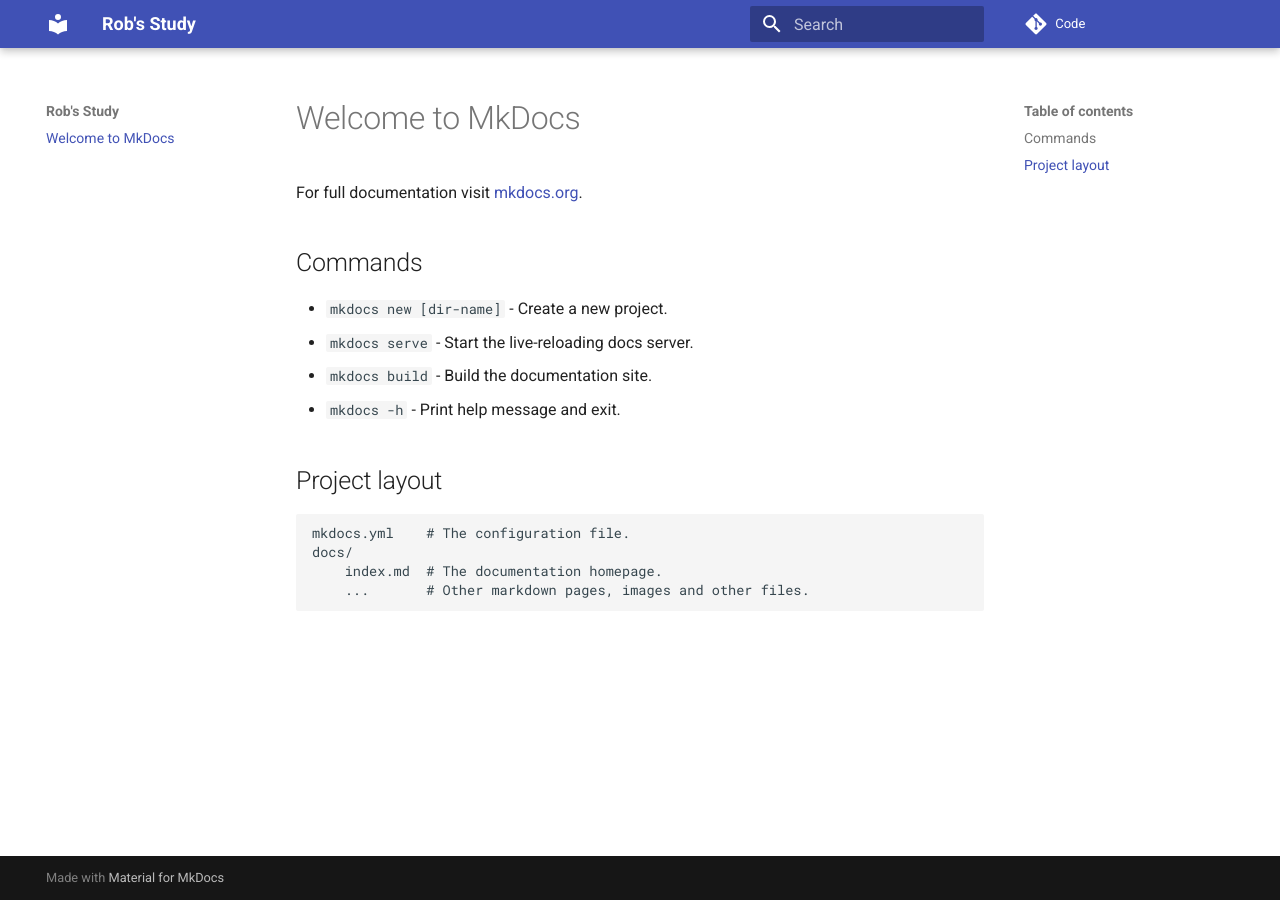
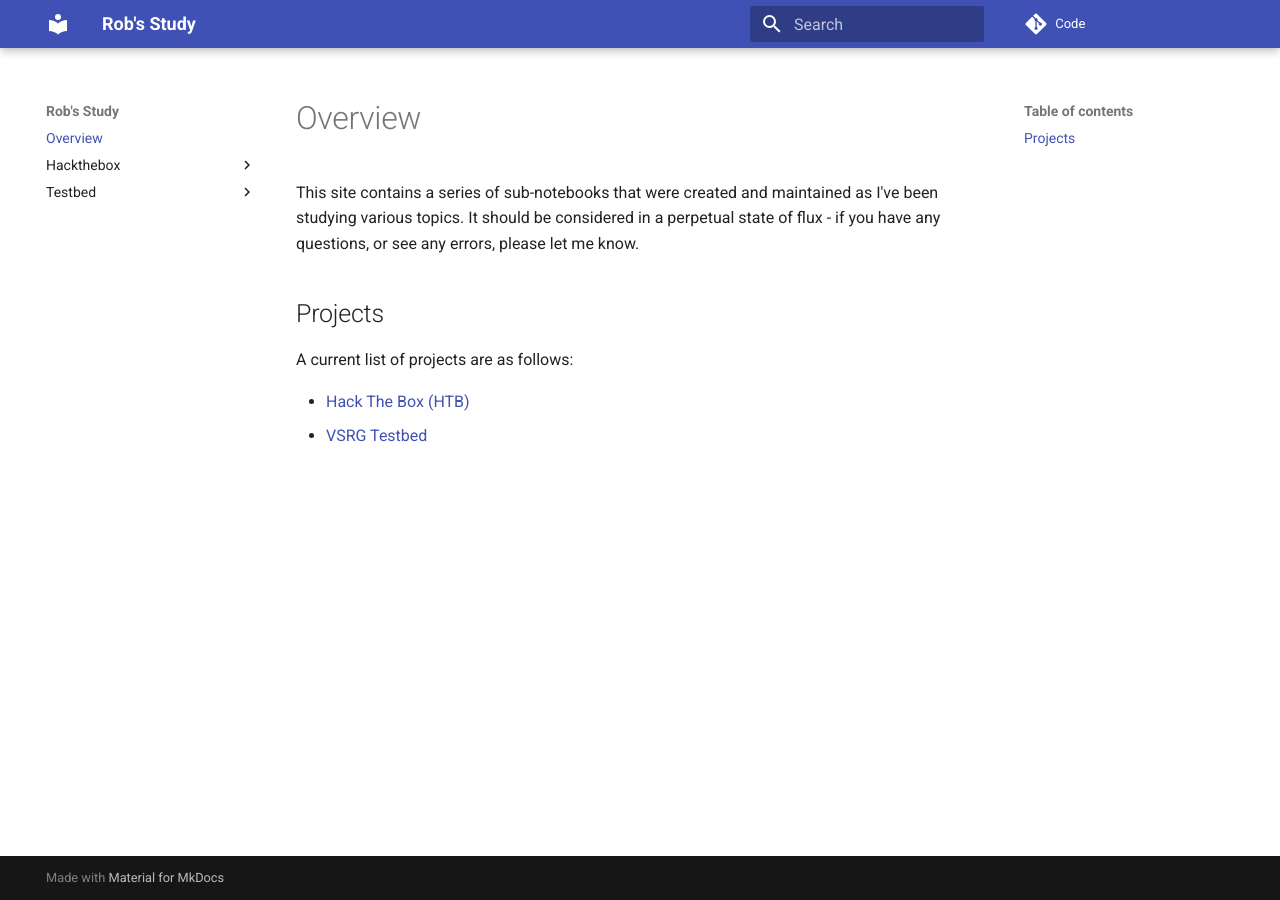
Before and after one commit to argodev/study, an MkDocs documentation site: the page built from docs/index.md, in a window 1280 px wide. Built offline with MkDocs 1.6.1 and Material for MkDocs 9.7.7, drawn with Linux system fonts in a browser that asks for light colours.

```diff
--- a/docs/index.md
+++ b/docs/index.md
@@ -1,17 +1,10 @@
-# Welcome to MkDocs
+# Overview
 
-For full documentation visit [mkdocs.org](https://www.mkdocs.org).
+This site contains a series of sub-notebooks that were created and maintained as I've been studying various topics. It should be considered in a perpetual state of flux - if you have any questions, or see any errors, please let me know.
 
-## Commands
+## Projects
 
-* `mkdocs new [dir-name]` - Create a new project.
-* `mkdocs serve` - Start the live-reloading docs server.
-* `mkdocs build` - Build the documentation site.
-* `mkdocs -h` - Print help message and exit.
+A current list of projects are as follows:
 
-## Project layout
-
-    mkdocs.yml    # The configuration file.
-    docs/
-        index.md  # The documentation homepage.
-        ...       # Other markdown pages, images and other files.
+* [Hack The Box (HTB)](/hackthebox/)
+* [VSRG Testbed](/testbed/)
--- a/mkdocs.yml
+++ b/mkdocs.yml
@@ -7,6 +7,56 @@ theme:
 repo_url: https://code.ornl.gov/ru7/study
 
 
+# markdown_extensions:
+#   - admonition
+#   - pymdownx.arithmatex
+#   - pymdownx.betterem:
+#       smart_enable: all
+#   - pymdownx.superfences:
+#       custom_fences:
+#         - name: mermaid
+#           class: mermaid-xperimental
+#           format: !!python/name:pymdownx.superfences.fence_code_format
+
+# Extensions
+markdown_extensions:
+  - admonition
+  - abbr
+  - attr_list
+  - def_list
+  - footnotes
+  - meta
+  - md_in_html
+  - toc:
+      permalink: true
+  - pymdownx.arithmatex:
+      generic: true
+  - pymdownx.betterem:
+      smart_enable: all
+  - pymdownx.caret
+  - pymdownx.details
+  - pymdownx.emoji:
+      emoji_index: !!python/name:materialx.emoji.twemoji
+      emoji_generator: !!python/name:materialx.emoji.to_svg
+  - pymdownx.highlight
+  - pymdownx.inlinehilite
+  - pymdownx.keys
+  - pymdownx.magiclink:
+      repo_url_shorthand: true
+      user: squidfunk
+      repo: mkdocs-material
+  - pymdownx.mark
+  - pymdownx.smartsymbols
+  # - pymdownx.superfences:
+  #     custom_fences:
+  #       - name: mermaid
+  #         class: mermaid-experimental
+  #         format: !!python/name:pymdownx.superfences.fence_code_format
+  - pymdownx.tabbed:
+      alternate_style: true
+  - pymdownx.tasklist:
+      custom_checkbox: true
+  - pymdownx.tilde
 
 
 plugins:
@@ -14,3 +64,4 @@ plugins:
   - git-revision-date-localized:
       type: iso_datetime
       fallback_to_build_date: true
+  - mermaid2
```
Also changed, not shown: README.md (+3 -1 lines), docs/hackthebox/index.md (added, +3 -0 lines), docs/testbed/index.md (added, +95 -0 lines), docs/testbed/lanturtle.md (added, +126 -0 lines), docs/testbed/pktsquirrel.md (added, +24 -0 lines), docs/images/squirrel.jpg (added), docs/images/turtle.jpg (added).
